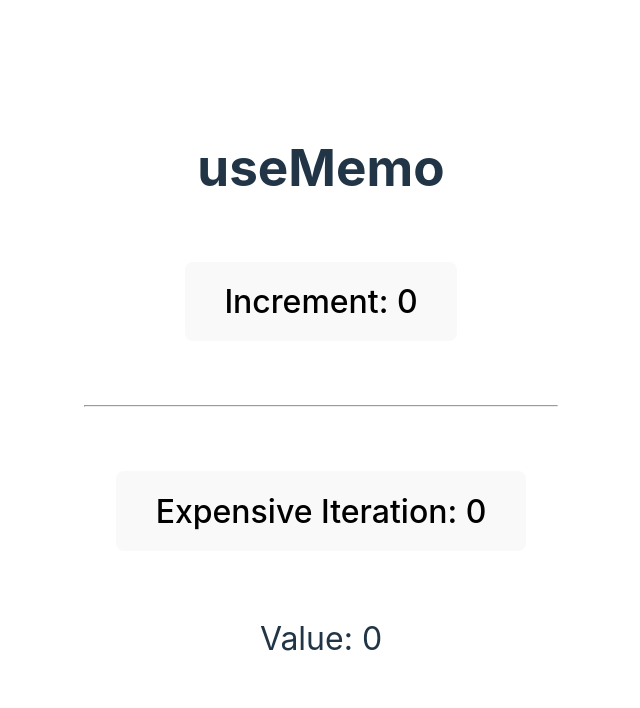
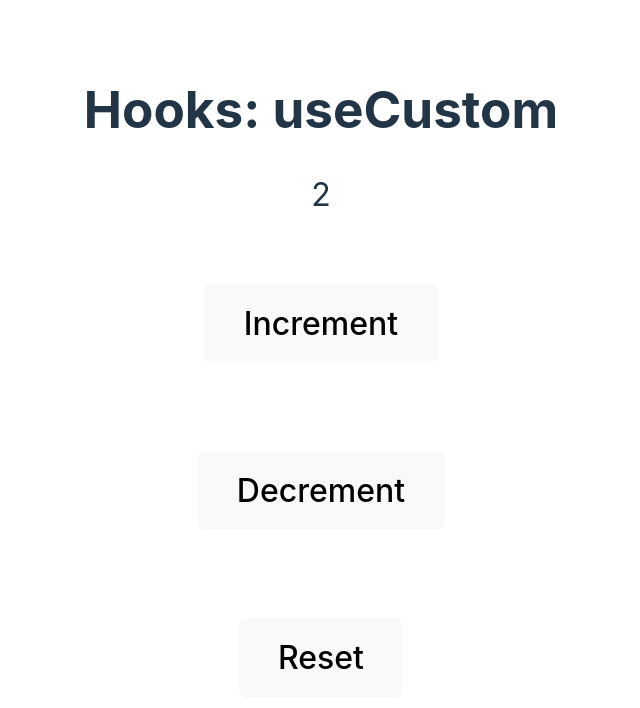
Before and after one commit to gbeto21/The-React-Hooks-Course, a React (Vite) app: page / in a window 1280 px wide. Shown: the top 708 px of the page, without its empty margins (319-959 px from the left). Built offline with nearby package versions, Linux system fonts and the light colour scheme.

Commit message:
Example for custom hooks.'.

```diff
--- /dev/null
+++ b/src/hooks/UseCustom.jsx
@@ -0,0 +1,26 @@
+/**
+ * Objectives: - Recreate the Counter App using useCustomHook
+ */
+
+import Typography from '../components/Typography/Typography.jsx';
+import Button from '../components/Button.jsx';
+import useCustomHook from './useCustomHook.js';
+
+const HooksUseCustom = () => {
+  const { count, increment, decrement, reset } = useCustomHook(2, 3);
+
+  return (
+    <>
+      <Typography type="h1">Hooks: useCustom </Typography>
+      <Typography type="p">{count}</Typography>
+      <Button action={increment} message="Increment" />
+      <br />
+      <Button action={decrement} message="Decrement" />
+      <br />
+      <Button action={reset} message="Reset" />
+      <br />
+    </>
+  );
+};
+
+export default HooksUseCustom;
--- /dev/null
+++ b/src/hooks/useCustomHook.js
@@ -0,0 +1,26 @@
+/**
+ * Objectives: * create a custom hook, called 'useCustomHook'
+ *               - Include Increment, Decrement, and Reset
+ */
+
+import { useState } from 'react';
+
+const useCustomHook = (initialValue = 0, step = 1) => {
+  const [count, setCount] = useState(initialValue);
+
+  const increment = () => {
+    setCount((prevState) => prevState + step);
+  };
+
+  const decrement = () => {
+    setCount((prevState) => prevState - step);
+  };
+
+  const reset = () => {
+    setCount(initialValue);
+  };
+
+  return { count, increment, decrement, reset };
+};
+
+export default useCustomHook;
--- a/src/main.jsx
+++ b/src/main.jsx
@@ -1,10 +1,10 @@
 import React from 'react';
 import ReactDOM from 'react-dom/client';
 import './index.css';
-import HooksUseMemo from './hooks/UseMemo.jsx';
+import HooksUseCustom from './hooks/UseCustom.jsx';
 
 ReactDOM.createRoot(document.getElementById('root')).render(
   <React.StrictMode>
-    <HooksUseMemo />
+    <HooksUseCustom />
   </React.StrictMode>
 );
```
